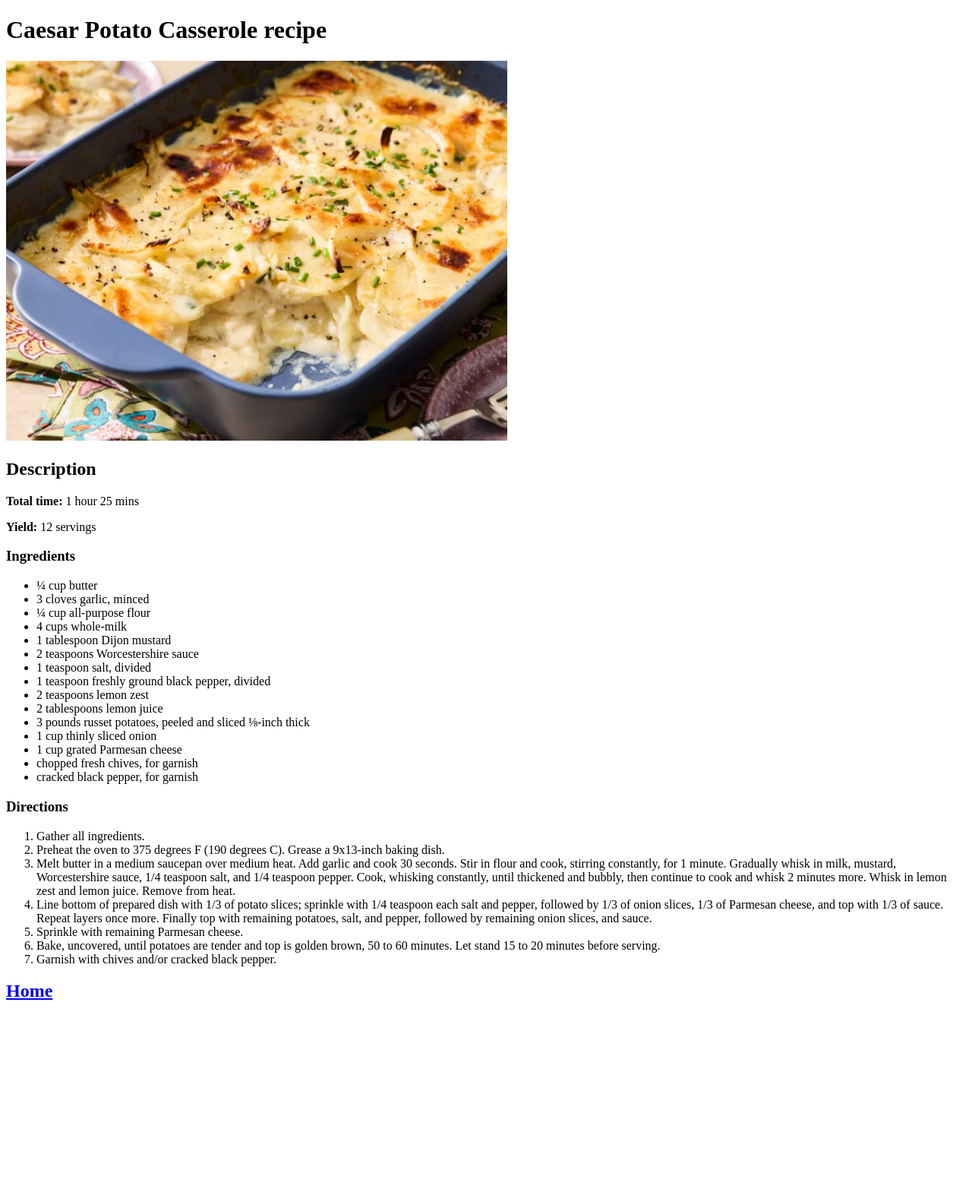
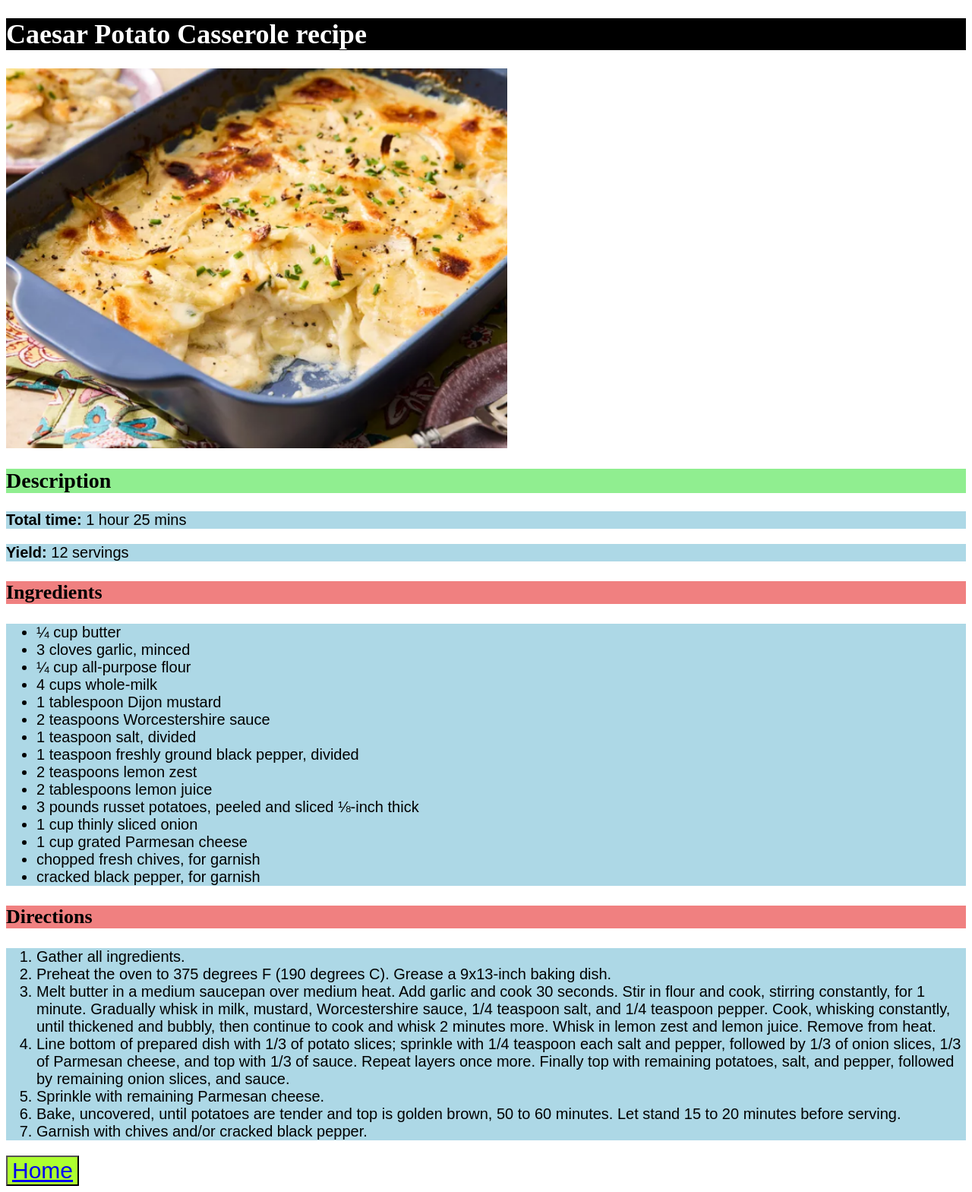
Before and after one commit to Thajez/odin-recipes, a plain HTML site: page recipes/caesar-potato-casserole.html in a window 1280 px wide. Shown: the whole page at 76% size. Before the commit the page ends 1338 px from the top, so only its background shows below. Drawn offline with Linux system fonts and the light colour scheme.

Commit message:
Played around with CSS to make some backgrounds, change fonts, font sizes and colors.
Applied the cascade rules.

```diff
--- a/recipes/caesar-potato-casserole.html
+++ b/recipes/caesar-potato-casserole.html
@@ -7,16 +7,17 @@
     </head>
     <body>
         <header>
-            <h1>Caesar Potato Casserole recipe</h1>
+            <h1 class="website-name">Caesar Potato Casserole recipe</h1>
+            <link rel="stylesheet" href="../style.css">
         </header>
         <img src="../images/caesarpotatocasseroleimage.png" alt="Caesar Potato Casserole Picture" height="500" length="500">
         <p><h2>Description</h2></p>
-        <p><strong>Total time: </strong>1 hour 25 mins</p>
-        <p><strong>Yield: </strong>12 servings</p>
+        <p class="desc"> <strong>Total time: </strong>1 hour 25 mins</p>
+        <p class="desc"> <strong>Yield: </strong>12 servings</p>
 
         <section>
             <h3>Ingredients</h3>
-            <ul>
+            <ul class="ingredient desc">
                 <li>¼ cup butter</li>
                 <li>3 cloves garlic, minced</li>
                 <li>¼ cup all-purpose flour</li>
@@ -37,7 +38,7 @@
 
         <section>
             <h3>Directions</h3>
-            <ol>
+            <ol class="direction desc">
                 <li>Gather all ingredients. </li>
                 <li>Preheat the oven to 375 degrees F (190 degrees C). Grease a 9x13-inch baking dish.</li>
                 <li>Melt butter in a medium saucepan over medium heat. Add garlic and cook 30 seconds. Stir in flour and cook, stirring constantly, for 1 minute. Gradually whisk in milk, mustard, Worcestershire sauce, 1/4 teaspoon salt, and 1/4 teaspoon pepper. Cook, whisking constantly, until thickened and bubbly, then continue to cook and whisk 2 minutes more. Whisk in lemon zest and lemon juice. Remove from heat.</li>
@@ -48,6 +49,6 @@
             </ol>
         </section>
 
-        <h2><a href="../index.html">Home</a></h2>
+        <button class="home-button"><a href="../index.html">Home</a></button>
     </body>
 </html>
--- /dev/null
+++ b/style.css
@@ -0,0 +1,31 @@
+.recipe-list{
+    background-color: lightgray;
+    font-size: 24px;
+    font-family: Arial, Helvetica, sans-serif;
+}
+.website-name{
+    background-color: black;
+    color: white;
+    font-size: 36px;
+    font-family:'Times New Roman', Times, serif;
+}
+h3{
+    background-color: lightcoral;
+    font-size: 26px;
+    font-family: 'Times New Roman', Times, serif;
+}
+h2{
+    background-color: lightgreen;
+    font-size: 28px;
+    font-family: 'Times New Roman', Times, serif;
+}
+.desc{
+    font-size: 20px;
+    background-color: lightblue;
+    font-family: Arial, Helvetica, sans-serif;
+}
+.home-button{
+    background-color: greenyellow;
+    font-size: 30px;
+    font-family: Arial, Helvetica, sans-serif;
+}
```
Also changed, not shown: index.html (+3 -2 lines), recipes/mint-chicken.html (+2 -1 lines).
